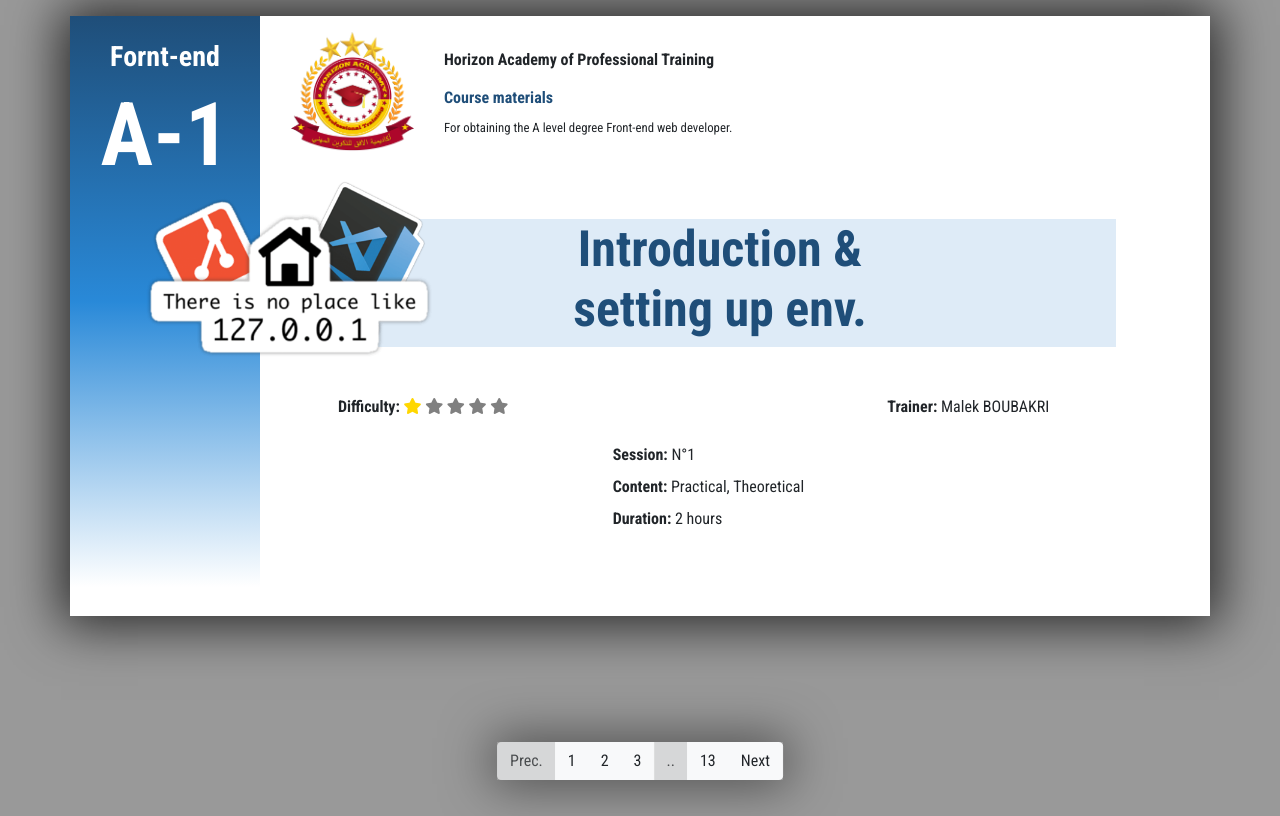
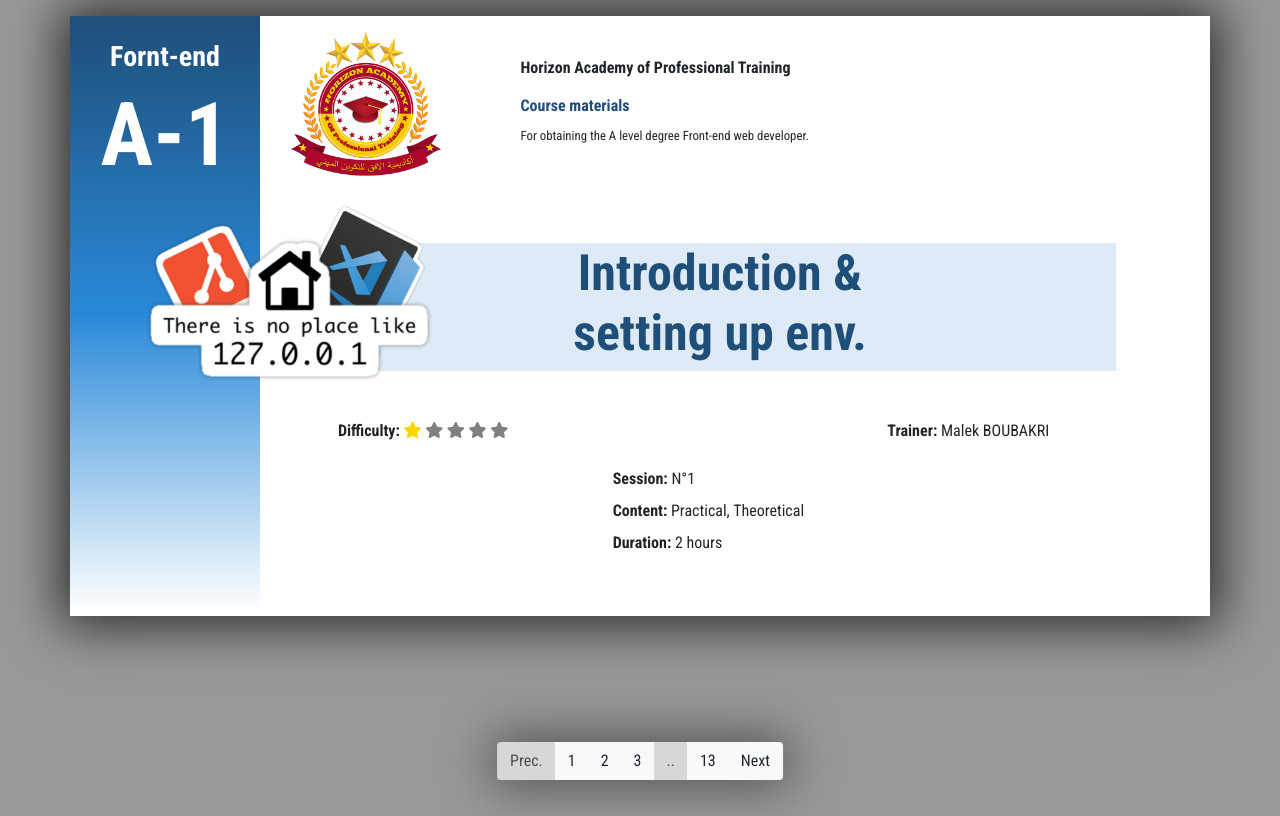
Before and after one commit to horizon-code-academy/MERN-A-1, a plain HTML site: page index.html in a window 1280 px wide. Drawn offline with nearby package versions, Linux system fonts and the light colour scheme.

Commit message:
template part 3

```diff
--- a/css/style.css
+++ b/css/style.css
@@ -128,6 +128,11 @@ label {
     height: auto;
 }
 
+.brand-logo {
+    width: 150px;
+    height: auto;
+}
+
 /* For mobiel (sm, xs) screen */
 @media only screen and (max-width: 768px) {
     .title-img {
--- a/index.html
+++ b/index.html
@@ -25,10 +25,10 @@
     </div>
     <div class="col-md-10">
       <div class="row p-3">
-        <div class="col-md-2">
-          <img class="img-fluid" src="./img/logo.png" alt="Logo Horizon Academy of Professional Training"/>
+        <div class="col-md-3">
+          <img class="brand-logo" src="./img/logo.png" alt="Logo Horizon Academy of Professional Training"/>
         </div>
-        <div class="col-md-10 pt-3">
+        <div class="col-md-9 pt-4">
           <p><strong>Horizon Academy of Professional Training</strong></p>
           <h6>Course materials</h6>
           <p>
```
